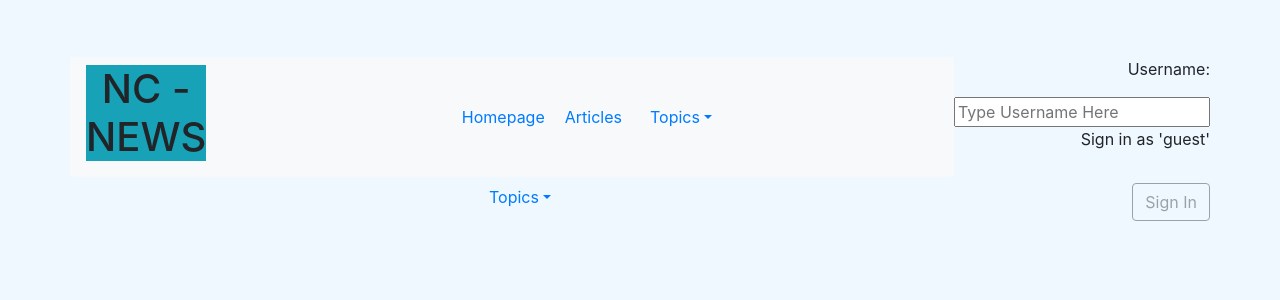
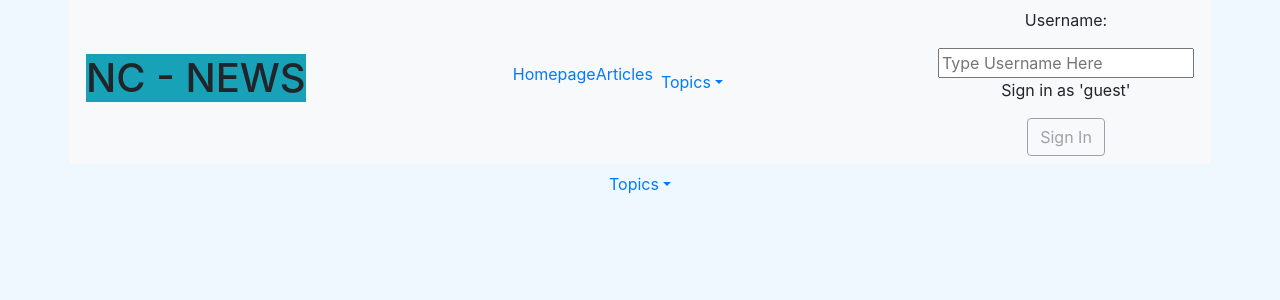
Before and after one commit to tarikmedjber/nc-news-front-end, a React (Create React App) app: page /topics in a window 1280 px wide. Shown: the top 300 px of the page. Built offline with nearby package versions, Linux system fonts and the light colour scheme; no server answers.

Commit message:
deleted header css and created Form bootstrap log in, and added flex to header elements

```diff
--- a/src/Components/Header.css
+++ b/src/Components/Header.css
@@ -1,55 +1,16 @@
-#Nav1 {
-  padding-right: 20px;
-}
-#Nav2 {
-  padding-right: 20px;
-}
-#Nav3 {
-  padding-right: 20px;
+.Header {
+  display: flex;
+  flex-direction: column;
+  flex: 1 1 0;
 }
 
-#Title {
+/* .LogInBox {
+  margin-left: 90%;
+  float: right;
+} */
+
+.NavBar {
+  float: left;
   display: flex;
-  position: absolute;
-  align-self: center;
-  font-size: 4em;
+  justify-content: space-between;
 }
-#Header {
-  margin-top: 5%;
-}
-
-.usersPic {
-  width: 60px;
-  position: relative;
-  display: flex;
-  flex-wrap: wrap;
-  flex-direction: column;
-  margin-right: 100%;
-}
-
-ul,
-ol {
-  padding-left: 0;
-}
-.LogInBox {
-  display: flex;
-  flex-wrap: wrap;
-  flex-shrink: 1;
-  flex-direction: column;
-  align-content: flex-end;
-  align-items: flex-end;
-  float: right;
-}
-
-.navBar {
-  margin-right: 12%;
-  display: flex;
-  align-items: center;
-}
-
-.navItems {
-  margin-left: 30%;
-  margin-right: 30%;
-  display: flex;
-  align-items: center;
-}
--- a/src/Components/Header.jsx
+++ b/src/Components/Header.jsx
@@ -7,15 +7,10 @@ import TopicsPage from "./TopicsPage";
 
 export default function Header(props) {
   return (
-    <div id="Header">
-      <LogInBox
-        loggedInUser={props.loggedInUser}
-        loginUser={props.loginUser}
-        userNotValid={props.userNotValid}
-      />
-      <Navbar bg="light" variant="tabs" className="navBar">
+    <div className="Header">
+      <Navbar bg="light" variant="tabs" className="NavBar">
         <h1 className="bg-info">NC - NEWS</h1>
-        <Nav className="navItems">
+        <Nav>
           <Nav.Item>
             <Link id="Nav1" to="/">
               Homepage
@@ -30,6 +25,13 @@ export default function Header(props) {
             <TopicsPage />
           </Nav.Item>
         </Nav>
+        <div>
+          <LogInBox
+            loggedInUser={props.loggedInUser}
+            loginUser={props.loginUser}
+            userNotValid={props.userNotValid}
+          />
+        </div>
       </Navbar>
     </div>
   );
--- a/src/Components/LogInBox.jsx
+++ b/src/Components/LogInBox.jsx
@@ -1,6 +1,6 @@
 import React, { Component } from "react";
 import { getUser } from "../Api";
-import { Button } from "react-bootstrap";
+import { Button, Form } from "react-bootstrap";
 import "./Header.css";
 import { Link } from "@reach/router";
 
@@ -31,7 +31,7 @@ export default class LogInBox extends Component {
       );
     } else
       return (
-        <form className="LogInBox" onSubmit={this.handleSubmit}>
+        <Form className="LogInBox" onSubmit={this.handleSubmit}>
           <p id="usernameInput">Username:</p>
           <input
             id="Input"
@@ -50,7 +50,7 @@ export default class LogInBox extends Component {
           >
             Sign In
           </Button>
-        </form>
+        </Form>
       );
   }
 
```
